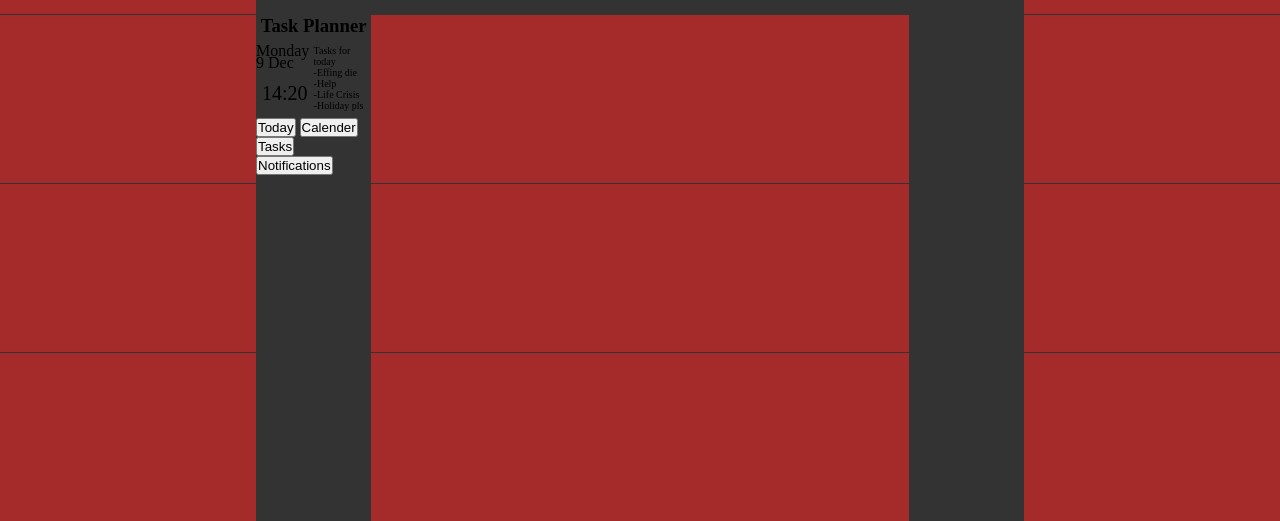
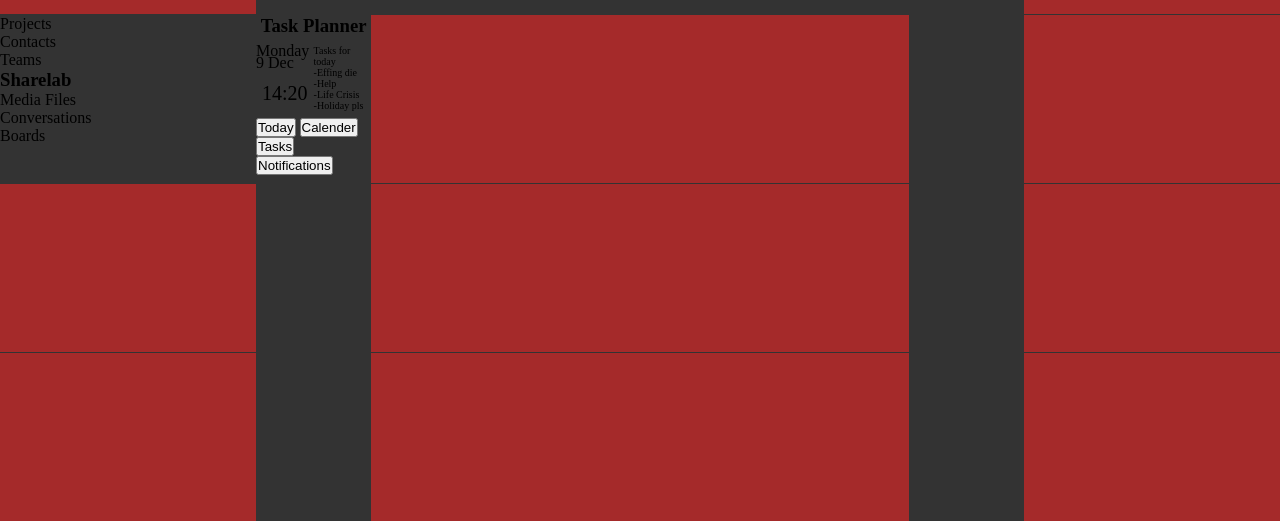
Before and after one commit to boomse/desk, a plain HTML site: page index.html in a window 1280 px wide. Shown: the part 283-804 px from the top of the page. Drawn offline with nearby package versions, Linux system fonts and the light colour scheme.

Commit message:
Update index.html

```diff
--- a/index.html
+++ b/index.html
@@ -53,7 +53,15 @@
         <!------------------------------- -->
         <!------------------------------------------------------ Third line of the grid -->
         <div id="grid-third">
-            <div class="color"></div>
+            <div class="grid-third-share">
+                <div class="share1"><p>Projects</p></div>
+                <div class="share2"><p>Contacts</p></div>
+                <div class="share3"><p>Teams</p></div>
+                <div class="share4"><h3>Sharelab</h3></div>
+                <div class="share5"><p>Media Files</p></div>
+                <div class="share6"><p>Conversations</p></div>
+                <div class="share7"><p>Boards</p></div>
+            </div>
             <div class="grid-third-taskplanner">
                 <h3>Task Planner</h3>
                 <div class="overview">
```
